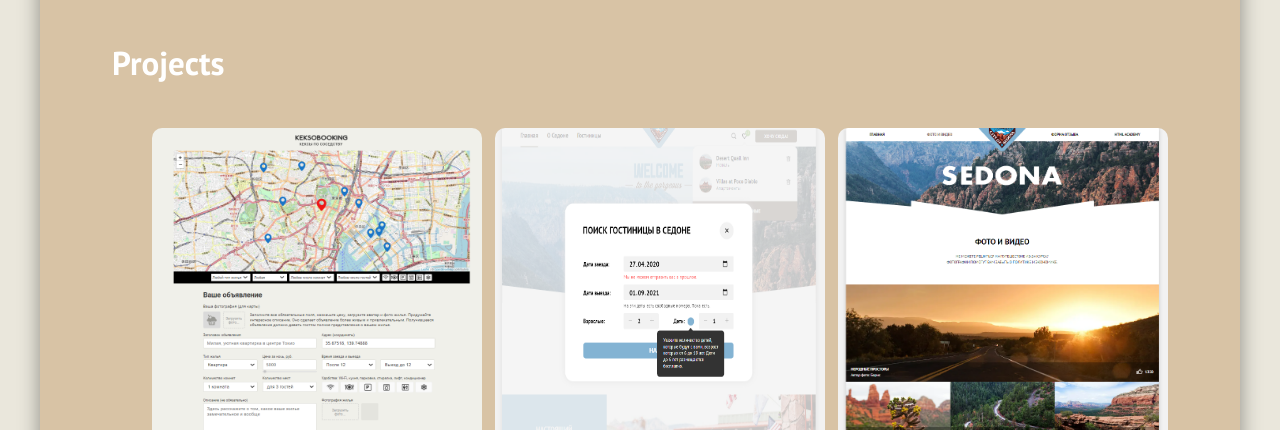
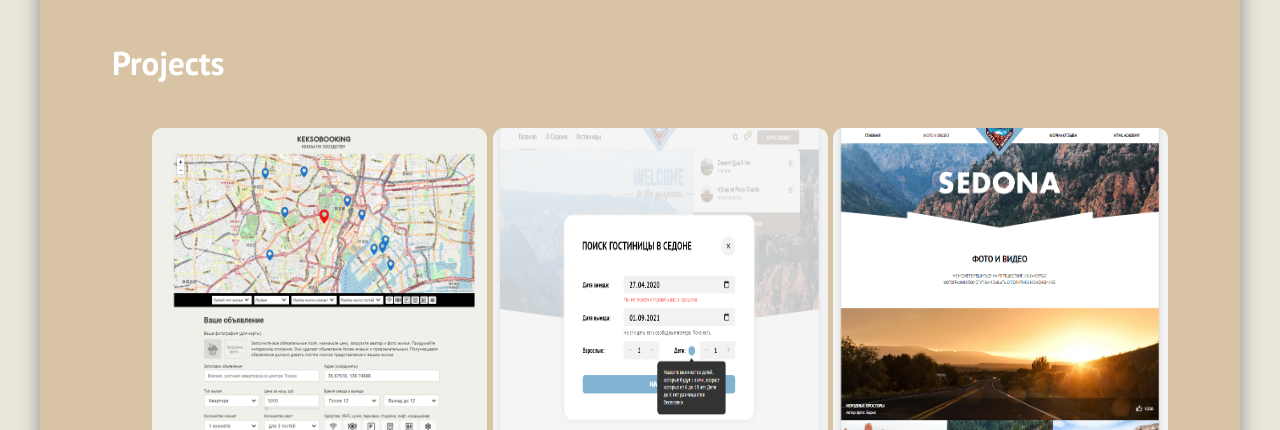
Before and after one commit to VladStashevski/old-test-RS-cv, a plain HTML site: page index.html in a window 1280 px wide. Shown: the part 1230-1660 px from the top of the page. Drawn offline with Linux system fonts and the light colour scheme.

Commit message:
Update index.html

```diff
--- a/index.html
+++ b/index.html
@@ -42,7 +42,7 @@
         <img class="welcome-image" src="img/avatar.png" width="350" height="350" alt="my-avatar">
         <ul class="contact">
           <li class="info">
-            <h1>Vladislav Lushnikov <br> Junior Frontend Developer</h1>
+            <h1 class="my-name">Vladislav Lushnikov <br> Junior Frontend Developer</h1>
             <svg width="18" height="16" viewBox="0 0 18 16" fill="none" xmlns="http://www.w3.org/2000/svg">
               <path d="M8.99972 0C5.55547 0 2.75342 2.49108 2.75342 5.55271C2.75342 8.4998 8.42079 15.3852 8.66211 15.6768L8.88732 15.9493C8.91366 15.9813 8.9556 16 8.99972 16C9.04452 16 9.08619 15.9813 9.1128 15.9493L9.33788 15.6768C9.57933 15.3852 15.2466 8.4998 15.2466 5.55271C15.2466 2.49108 12.4441 0 8.99972 0ZM8.99972 3.56374C10.2338 3.56374 11.2373 4.45579 11.2373 5.55271C11.2373 6.64907 10.2338 7.54169 8.99972 7.54169C7.76636 7.54169 6.76213 6.64907 6.76213 5.55271C6.76213 4.45579 7.76632 3.56374 8.99972 3.56374Z" fill="#123C69" />
             </svg>
@@ -106,13 +106,13 @@
         <h1>Projects</h1>
         <ul class="projects">
           <li>
-            <a class="keksobooking-js-image" href="https://vladstashevski.github.io/1868089-keksobooking-25/"><img class="keksobooking-js-image" src="img/keksobooking-js.png" width="330" height="330" alt="keksobooking-js"></a>
+            <a class="keksobooking-js-image" href="https://vladstashevski.github.io/1868089-keksobooking-25/"><img class="keksobooking-js-image" src="img/keksobooking-js.png" width="335" height="380" alt="keksobooking-js"></a>
           </li>
           <li>
-            <a class="sedona-image" href="https://vladstashevski.github.io/1868089-sedona-32/"><img class="sedona-image" src="img/sedona.png" width="330" height="330" alt="sedona"></a>
+            <a class="sedona-image" href="https://vladstashevski.github.io/1868089-sedona-32/"><img class="sedona-image" src="img/sedona.png" width="335" height="380" alt="sedona"></a>
           </li>
           <li>
-            <a class="sedona-less" href="https://github.com/VladStashevski/1868089-sedona-24"><img class="sedona-less" src="img/sedona-less.png" width="330" height="330" alt="sedona-less"></a>
+            <a class="sedona-less" href="https://github.com/VladStashevski/1868089-sedona-24"><img class="sedona-less" src="img/sedona-less.png" width="335" height="380" alt="sedona-less"></a>
           </li>
         </ul>
       </section>
```
